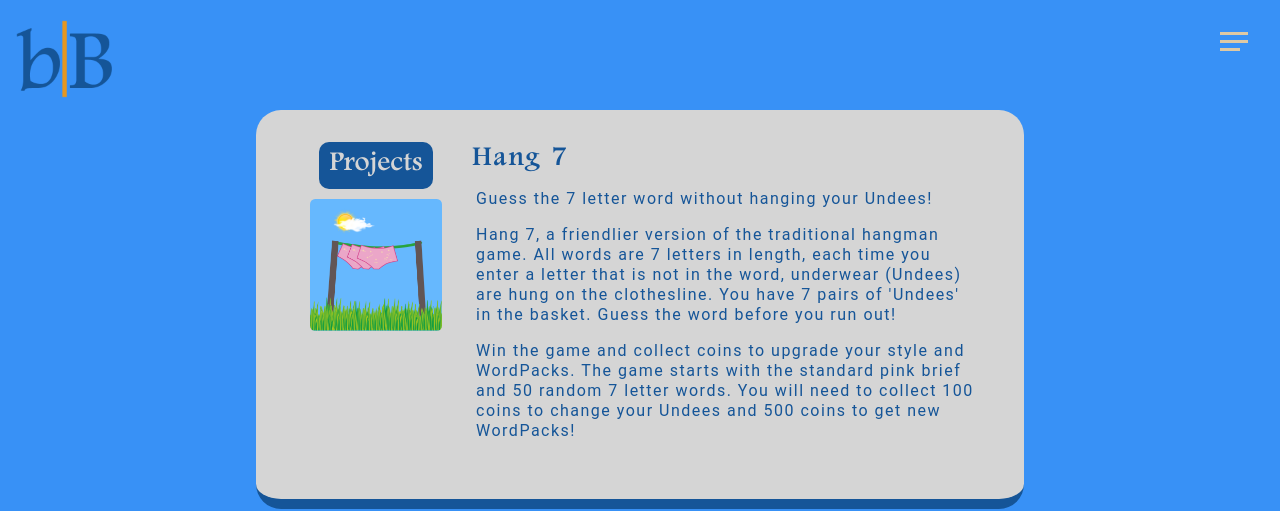
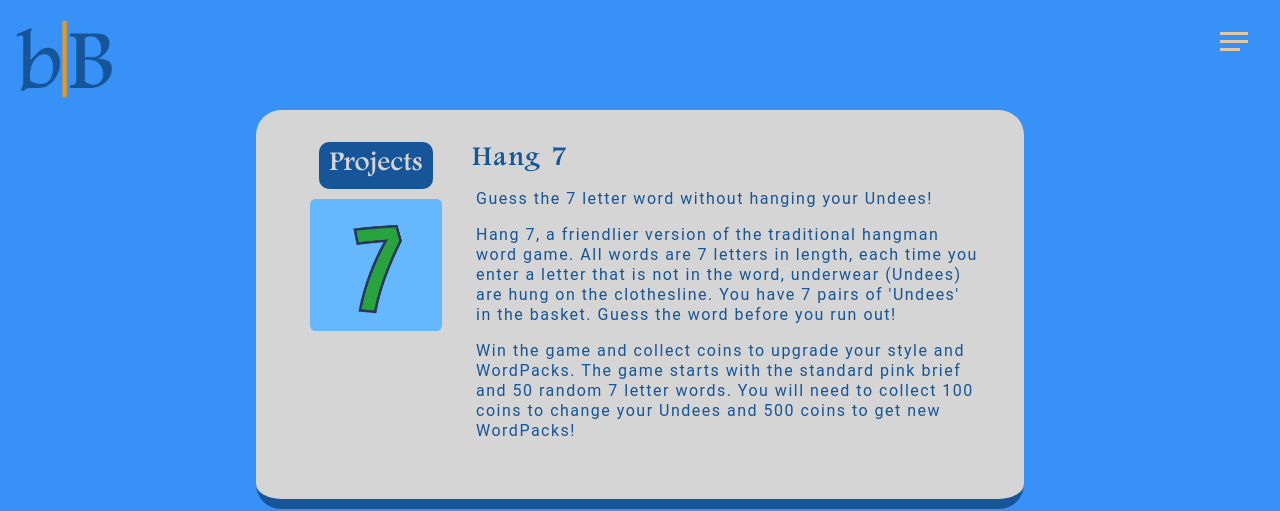
Before and after one commit to emac62/boomerjam, an Eleventy site: page src/apps/hang7.njk in a window 1280 px wide. Shown: the top 511 px of the page. Built offline with nearby package versions, Linux system fonts and the light colour scheme; Eleventy itself is replaced by a stand-in of ours; files that its build step writes are made by us from their sources.

Commit message:
hang7 icon

```diff
--- a/src/apps/hang7.njk
+++ b/src/apps/hang7.njk
@@ -5,11 +5,11 @@ description: Guess the 7 letter word without hanging your Undees!
 {% extends 'layouts/apps.njk' %}
 
 {% block appImage %}
-  <img style="border-radius: 10%;" src="{{'/assets/img/logos/wpGraphic.png' | url }}" alt="">
+  <img style="border-radius: 10%;" src="{{'/assets/img/logos/sevenIcon512.png' | url }}" alt="">
 {% endblock appImage %}
 {% block appDescription %}
   <p>Guess the 7 letter word without hanging your Undees!</p>
-  <p>Hang 7, a friendlier version of the traditional hangman game. All words are 7 letters in length, each time you enter a letter that is not in the word, underwear (Undees) are hung on the clothesline. You have 7 pairs of 'Undees' in the basket. Guess the word before you run out!</p>
+  <p>Hang 7, a friendlier version of the traditional hangman word game. All words are 7 letters in length, each time you enter a letter that is not in the word, underwear (Undees) are hung on the clothesline. You have 7 pairs of 'Undees' in the basket. Guess the word before you run out!</p>
   <p>Win the game and collect coins to upgrade your style and WordPacks. The game starts with the standard pink brief and 50 random 7 letter words. You will need to collect 100 coins to change your Undees and 500 coins to get new WordPacks! </p>
 
 {% endblock %}
```
Also changed, not shown: src/assets/img/logos/sevenIcon512.png (added).
